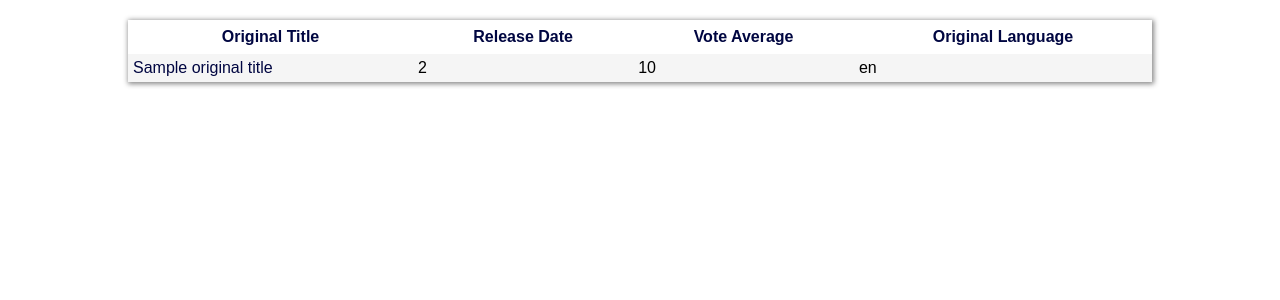
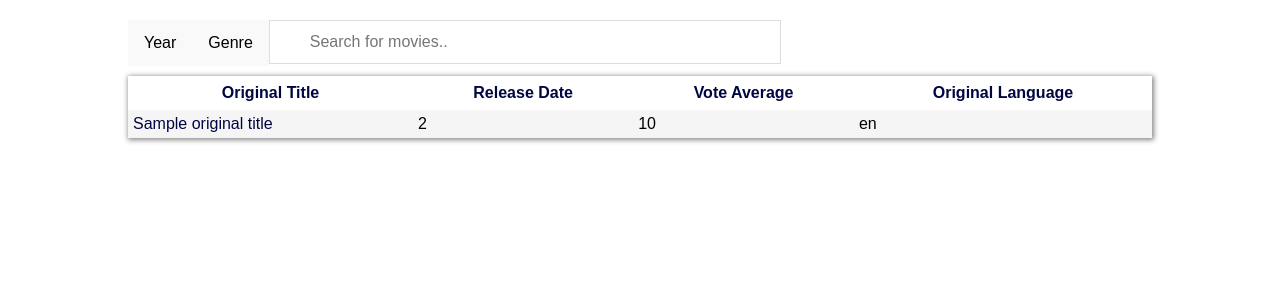
Before and after one commit to nunomiguel22/FEUP-BDNR, a Flask app: template project/app/templates/index.html in a window 1280 px wide. Shown: the top 300 px of the page. Run offline with Flask 2, Linux system fonts and the light colour scheme; the template is opened without the code that fills it: most values are stand-ins (such as "Sample title", 1, 10 or a date in 2020).

Commit message:
Added Navbar functionality

```diff
--- a/project/app/app.py
+++ b/project/app/app.py
@@ -1,4 +1,5 @@
 # pylint: skip-file
+from lib2to3.pytree import generate_matches
 from flask import Flask, render_template, request
 from gremlin_python.process.anonymous_traversal import traversal
 from gremlin_python.process.graph_traversal import __
@@ -21,7 +22,6 @@ def movie(id):
     cast = g.V(id).outE('acted_in').inV().valueMap(
         "name", "profile_path").to_list()
     return render_template('movie.html', movie=movie, cast=cast)
-
 
 @app.route('/actor/<int:id>')
 def actor(id):
@@ -59,11 +59,23 @@ def actor(id):
 @app.route('/')
 def index():
     sort_by = request.args.get("sort_by")
+    search = request.args.get("search")
+    filter_by = request.args.get("filter_by")
+    year = request.args.get("year")
     sort_by = "original_title" if sort_by is None else sort_by
     print(sort_by)
-    movies = g.V().hasLabel('movies').order().by(sort_by).limit(20).toList()
+    if search != None:
+        movies = g.V().hasLabel('movies').has('original_title', search).toList()
+    elif filter_by != None:
+        movies = g.V().hasLabel('genres').has('name', filter_by).outE('of_genre').limit(20).inV().toList()
+    elif year != None:
+        movies = g.V().hasLabel('movies').has('year', year).limit(20).toList()
+    else:
+        movies = g.V().hasLabel('movies').order().by(sort_by).limit(20).toList()
+    years = g.V().hasLabel('movies').values("year").dedup().to_list()
+    genres = g.V().hasLabel("movies").outE('of_genre').inV().dedup().valueMap('name').toList()
     movies = [(movie.id, g.V(movie.id).valueMap().next()) for movie in movies]
-    return render_template('index.html', movies=movies)
+    return render_template('index.html', movies=movies, genres=genres, years=years)
 
 
 def main():
--- a/project/app/static/css/main.css
+++ b/project/app/static/css/main.css
@@ -50,3 +50,71 @@ a {
     font-size: 40px;
     text-align: center;
 }
+
+.topnav {
+    overflow: hidden;
+    background-color: rgb(255, 255, 255);
+    font-family: Arial;
+}
+
+#myInput {
+    background-position: 10px 12px; /* Position the search icon */
+    background-repeat: no-repeat; /* Do not repeat the icon image */
+    width: 50%;
+    font-size: 16px; /* Increase font-size */
+    padding: 12px 20px 12px 40px; /* Add some padding */
+    border: 1px solid #ddd; /* Add a grey border */
+    margin-bottom: 12px; /* Add some space below the input */
+  }
+
+
+
+.dropdown {
+float: left;
+overflow: hidden;
+}
+
+.dropdown .dropbtn {
+    font-size: 16px;
+    border: none;
+    outline: none;
+    color: rgb(0, 0, 0);
+    padding: 14px 16px;
+    background-color: #f9f9f9;
+    font-family: inherit; /* Important for vertical align on mobile phones */
+    margin: 0; /* Important for vertical align on mobile phones */
+}
+
+/* Dropdown content (hidden by default) */
+.dropdown-content {
+    display: none;
+    position: absolute;
+    background-color: #f9f9f9;
+    min-width: 160px;
+    box-shadow: 0px 8px 16px 0px rgba(0,0,0,0.2);
+    z-index: 1;
+  }
+
+/* Links inside the dropdown */
+.dropdown-content a {
+float: none;
+color: black;
+padding: 12px 16px;
+text-decoration: none;
+display: block;
+text-align: left;
+}
+
+/* Add a grey background color to dropdown links on hover */
+.dropdown-content a:hover {
+background-color: #ddd;
+}
+
+/* Show the dropdown menu on hover */
+.dropdown:hover .dropdown-content {
+display: block;
+}
+
+.navbar a:hover, .dropdown:hover .dropbtn {
+    background-color: #ddd;
+  }
--- a/project/app/templates/index.html
+++ b/project/app/templates/index.html
@@ -5,7 +5,37 @@
 {% endblock %}
 
 {% block body %}
+<div class="topnav">
+    <input type="search" id="myInput" placeholder="Search for movies..">
+    <div class="dropdown">
+        <button class="dropbtn">Year
+            <i class="fa fa-caret-down"></i>
+        </button>
+        <div class="dropdown-content">
+            {% for year in years %}
+            <a href="/?year={{ year }}">{{ year }}</a>
+            {% endfor %}
+        </div>
+    </div>
+    <div class="dropdown">
+        <button class="dropbtn">Genre
+            <i class="fa fa-caret-down"></i>
+        </button>
+        <div class="dropdown-content">
+            {% for genre in genres %}
+            <a href="/?filter_by={{ genre.name[0] }}">{{ genre.name[0] }}</a>
+            {% endfor %}
+        </div>
+    </div>
+</div>
+<script>
+document.getElementById("myInput").addEventListener("search", myFunction);
 
+function myFunction() {
+  var v = document.getElementById("myInput");
+  window.location.href ="/?search=" + v.value;
+}
+</script>
 <table>
     <tr>
         <th> <a href="/?sort_by=original_title"> Original Title</a></th>
@@ -25,6 +55,4 @@
     {% endfor %}
 
 </table>
-
-
 {% endblock %}
--- a/project/utils/movie_preprocessing.py
+++ b/project/utils/movie_preprocessing.py
@@ -14,7 +14,7 @@ df["year"] = df["release_date"].map(lambda x: int(x.split("-")[0]))
 
 df = df[df["year"] > CUTOFF_YEAR]
 
-df = df.drop(["year"], axis=1)
+# df = df.drop(["year"], axis=1)
 
 
 genres_dict = {"id": [], "name": []}
```
Also changed, not shown: 1 other file.
